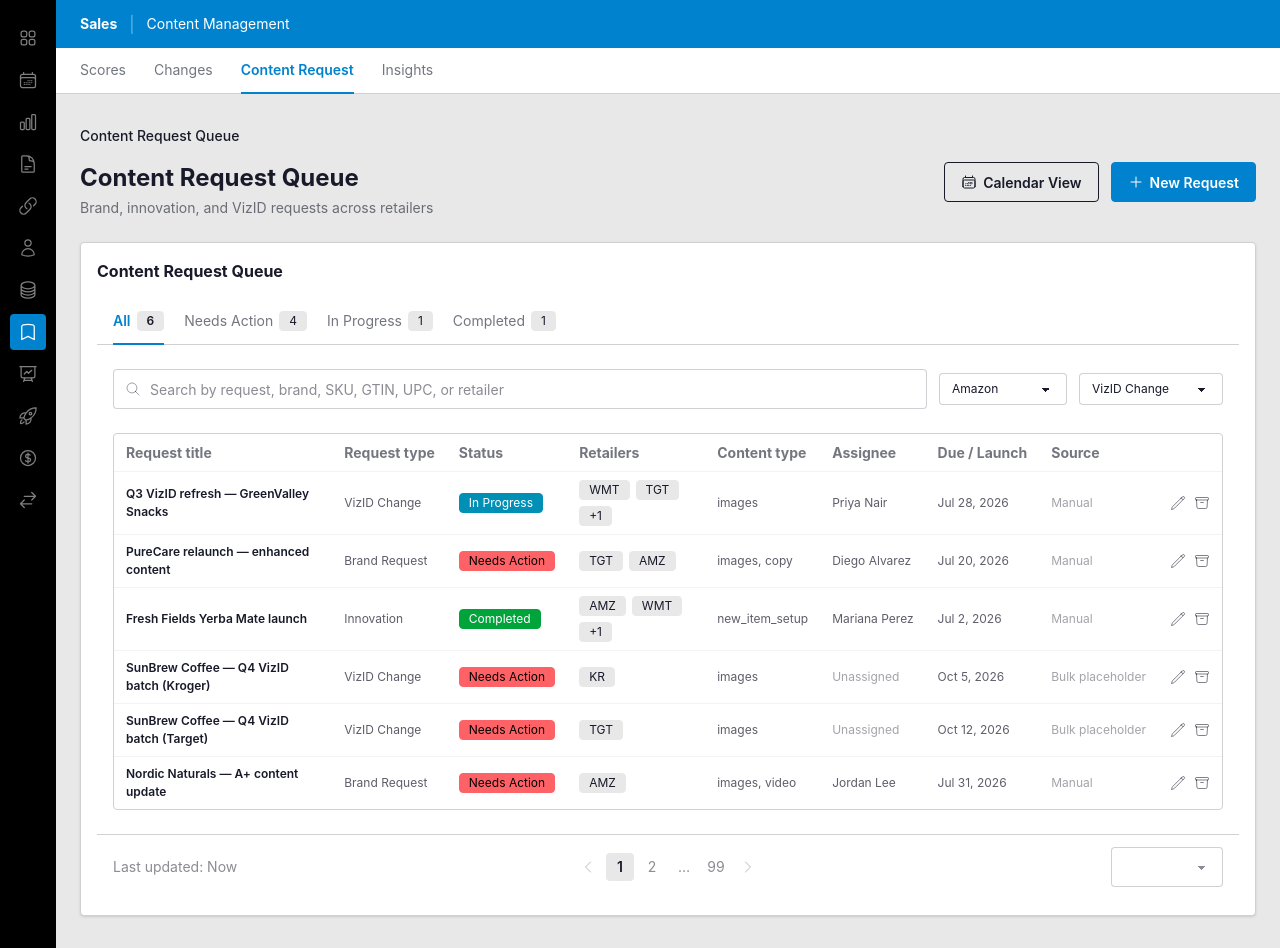
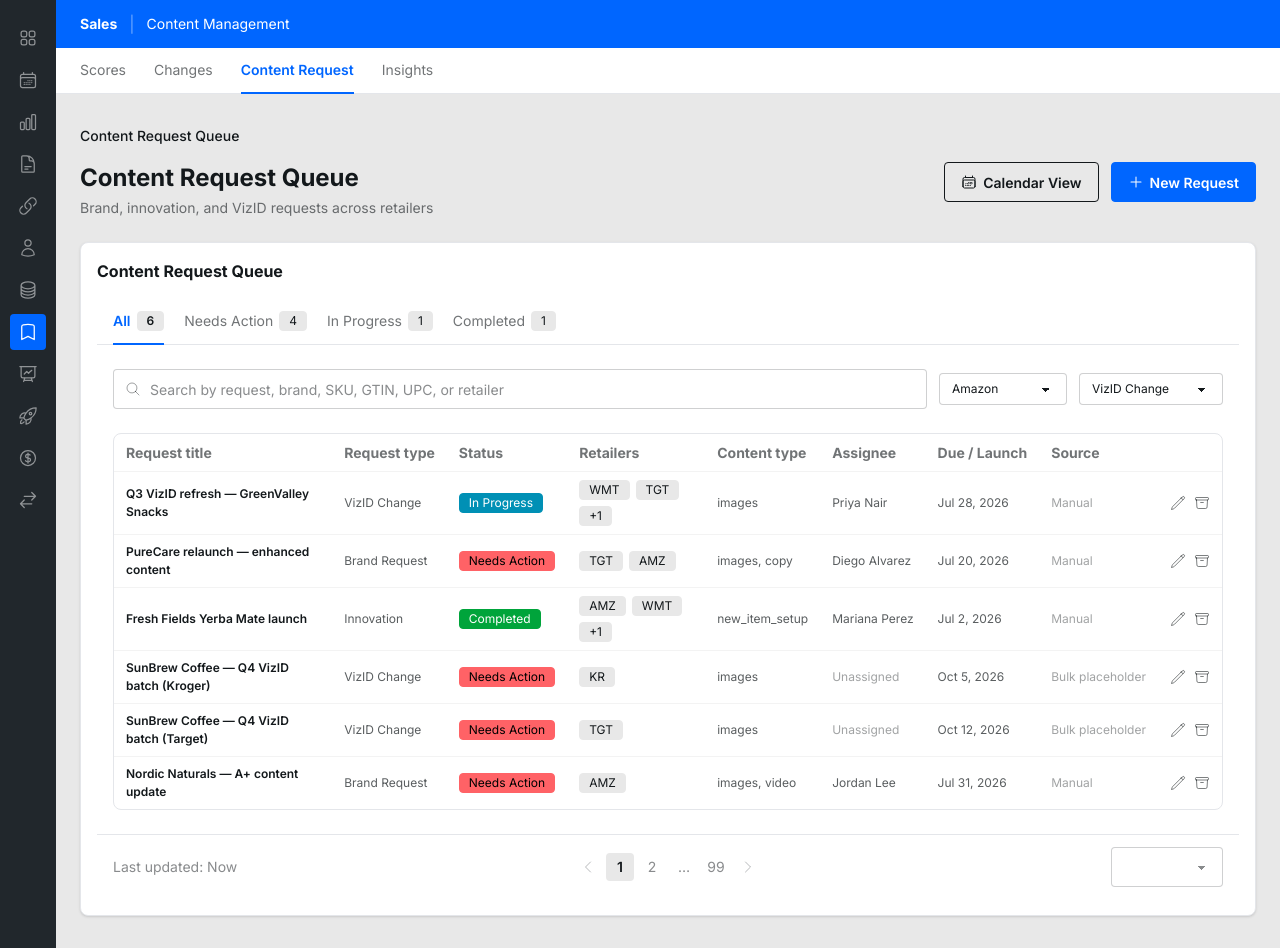
Before and after one commit to hidesignres-maker/galileo-bid-optimization, a React (Vite) app: page / in a window 1280 px wide. Built offline with nearby package versions, Linux system fonts and the light colour scheme.

Commit message:
Align Galileo Corporate theme with Figma

```diff
--- a/src/App.jsx
+++ b/src/App.jsx
@@ -62,7 +62,7 @@ export default function App() {
   const crumbs = BREADCRUMB_BY_VIEW[view];
 
   return (
-    <div data-theme="corporate" className="min-h-screen bg-base-200 font-sans text-base-content">
+    <div data-theme="corporate" className="min-h-screen bg-base-200 text-base-content">
       {/* AppShell adds presentation chrome only (nav rail / module header /
           section tabs) around the existing breadcrumb + view content below.
           Nothing inside <main> changes shape, width, or behavior. */}
--- a/src/index.css
+++ b/src/index.css
@@ -1,7 +1,13 @@
 @import "tailwindcss";
 @import "./theme/corporate.css";
+
+/* themes: false disables every DaisyUI bundled preset theme (including its
+   own built-in theme also named "corporate"), so the custom theme defined
+   in ./theme/corporate.css (via @plugin "daisyui/theme") is the single
+   effective owner of [data-theme="corporate"] — no duplicate/colliding
+   theme registration under the same name. */
 @plugin "daisyui" {
-  themes: corporate;
+  themes: false;
 }
 
 body {
--- a/src/theme/corporate.css
+++ b/src/theme/corporate.css
@@ -24,7 +24,7 @@
   default: true;
 
   /* ── Primary & Secondary ── */
-  --color-primary:         #0082CE;
+  --color-primary:         #0066FF;
   --color-primary-content: #FFFFFF;
 
   --color-secondary:         #61738D;
@@ -46,16 +46,16 @@
   /* ── Base surfaces ── */
   --color-base-100:     #FFFFFF;
   --color-base-200:     #E8E8E8;
-  --color-base-300:     #D1D1D1;
-  --color-base-content: #181A2A;
+  --color-base-300:     #E4E6EA;
+  --color-base-content: #13181B;
 
   /* ── Neutral ── */
-  --color-neutral:         #000000;
+  --color-neutral:         #21272C;
   --color-neutral-content: #FFFFFF;
 
   /* ── Radius & border — theme(01).radius / border (width) ── */
-  --radius-selector: 0.25rem; /* sm — 4px, checkboxes/radios */
-  --radius-field:    0.5rem;  /* md — 8px, inputs/buttons */
-  --radius-box:      1rem;    /* lg — 16px, cards */
+  --radius-selector: 0.25rem; /* 4px, checkboxes/radios — not reassigned this pass */
+  --radius-field:    0.25rem; /* 4px, inputs/buttons */
+  --radius-box:      0.5rem;  /* 8px, cards/surfaces */
   --border:          1px;
 }
```
